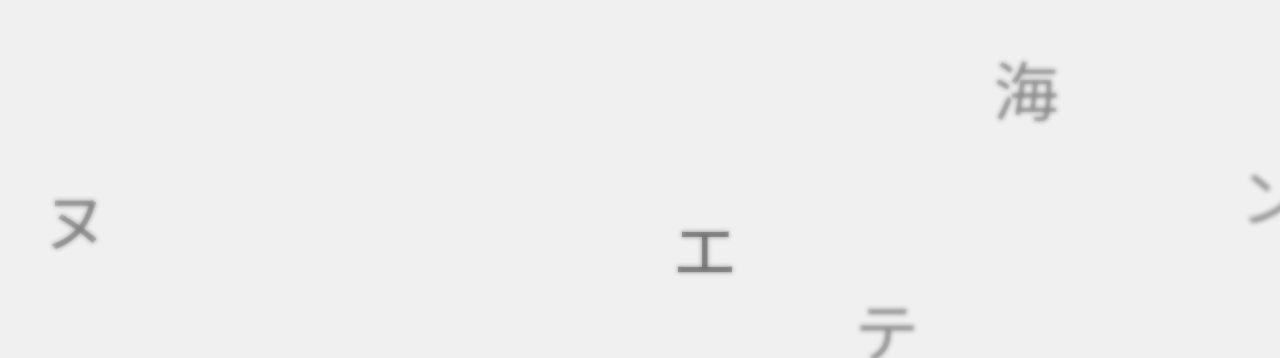
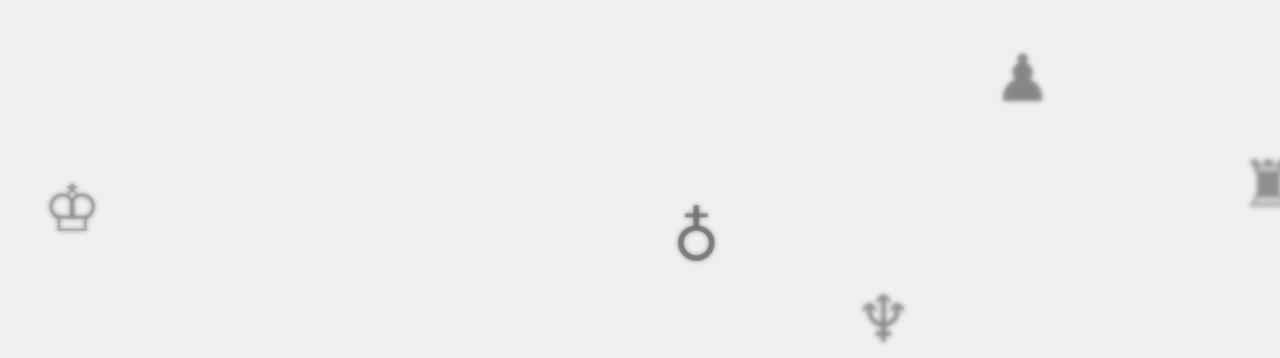
Before and after one commit to fortmeier/klartraum, a plain HTML site: page index.html in a window 1280 px wide. Shown: the top 358 px of the page. Drawn offline with Linux system fonts and the light colour scheme.

Commit message:
remove some symbols from index.html

```diff
--- a/index.html
+++ b/index.html
@@ -66,7 +66,7 @@
 
     <script>
         const matrix = document.getElementById('matrix');
-        const letters = '☀☁☂☃☄★☆☇☈☉☊☋☌☍☎☏☐☑☒☓☕☖☗☘☙☚☛☜☝☞☟☠☡☢☣☤☥☦☧☨☩☪☫☬☭☮☯☰☱☲☳☴☵☶☷☸☹☺☻☼☽☾☿♀♁♂♃♄♅♆♇♔♕♖♗♘♙♚♛♜♝♞♟♠♡♢♣♤♥♦♧♨♩♪♫ΑΒΓΔΕΖΗΘΙΚΛΜΝΞΟΠΡΣΤΥΦΧΨΩабвгдежзийклмнопрстуфхцчшщъыьэюяアイウエオカキクケコサシスセソタチツテトナニヌネノハヒフヘホマミムメモヤユヨラリルレロワヲン亜院映遠音化会海花界看紀記帰急教局銀空元言語古行光高黄国黒今山';
+        const letters = '☀☁☂☃☄★☆☇☈☉☊☋☌☍☎☏☐☑☒☓☕☖☗☘☙☚☛☜☝☞☟☠☡☢☣☰☱☲☳☴☵☶☷☸☹☺☻☼☽☾☿♀♁♂♃♄♅♆♇♔♕♖♗♘♙♚♛♜♝♞♟♠♡♢♣♤♥♦';
 
 
         const createMatrixRain = () => {
```
